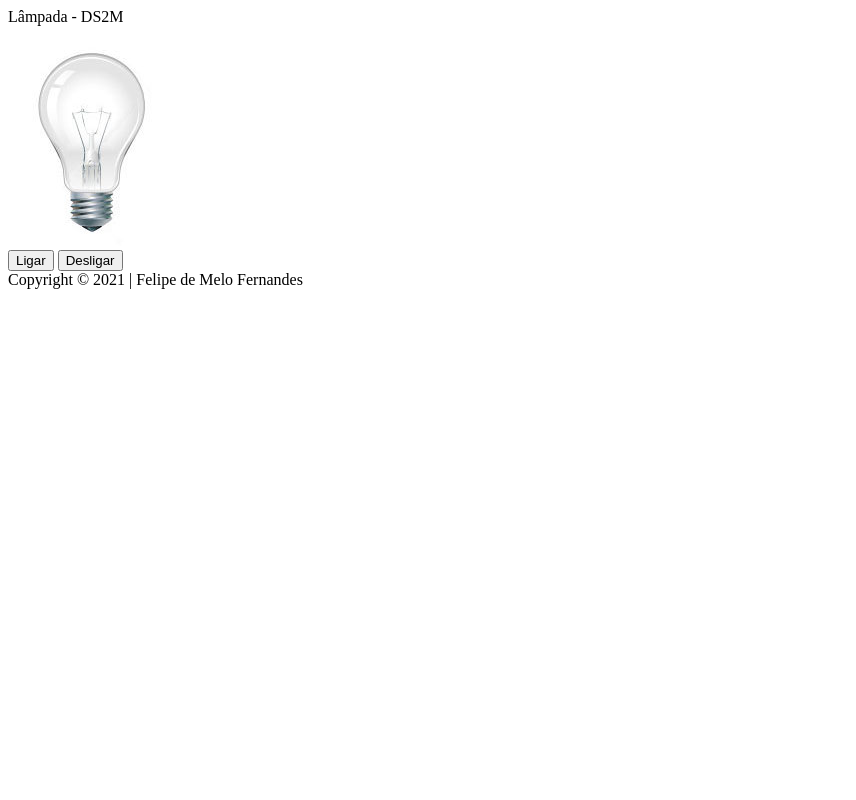
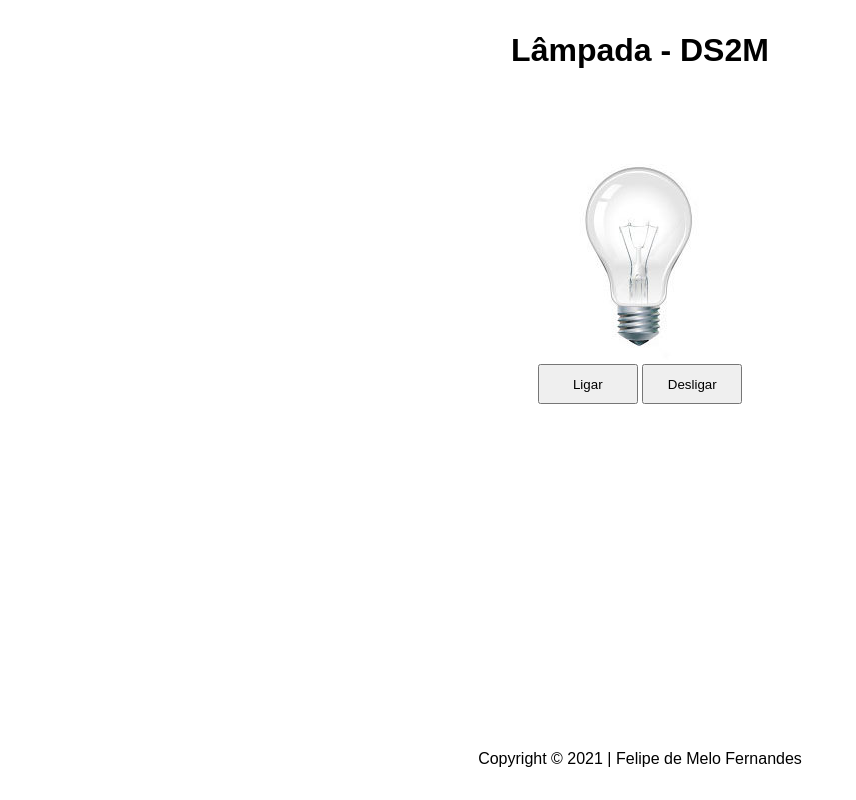
Before and after one commit to FelipeMel0/LampadaJS, a plain HTML site: page index.html in a window 1280 px wide. Shown: the whole page, without its empty margins (0-856 px from the left). Drawn offline with Linux system fonts and the light colour scheme.

Commit message:
CSS concluído

```diff
--- a/index.html
+++ b/index.html
@@ -4,11 +4,12 @@
 <head>
     <meta charset="UTF-8">
     <meta name="viewport" content="width=device-width, initial-scale=1.0">
+    <link rel="stylesheet" href="style.css">
     <title>Lâmpada</title>
 </head>
 
 <body>
-    <header>Lâmpada - DS2M</header>
+    <header><h1>Lâmpada - DS2M</h1></header>
     <main>
 
         <div class="lampada-container">
--- /dev/null
+++ b/style.css
@@ -0,0 +1,43 @@
+*{
+    margin: 0;
+    padding: 0;
+    box-sizing: border-box;
+    font-family: 'Noto Sans JP', sans-serif;
+}
+
+body{
+    display: flex;
+    width: 100vw;
+    height: 100vh;
+    flex-direction: column;
+    justify-content: center;
+    align-items: center;
+}
+
+header{
+    height: 100px;
+    display: flex;
+    justify-content: center;
+    align-items: center;
+}
+
+main{
+    flex-grow: 1;
+    display: flex;
+    flex-direction: column;
+    /* justify-content: center; */
+    align-items: center;
+    padding-top: 40px;
+}
+
+button{
+    width: 100px;
+    height: 40px;
+    cursor: pointer;
+}
+
+footer{
+    height: 50px;
+    justify-content: center;
+    align-items: flex-start;
+}
```
